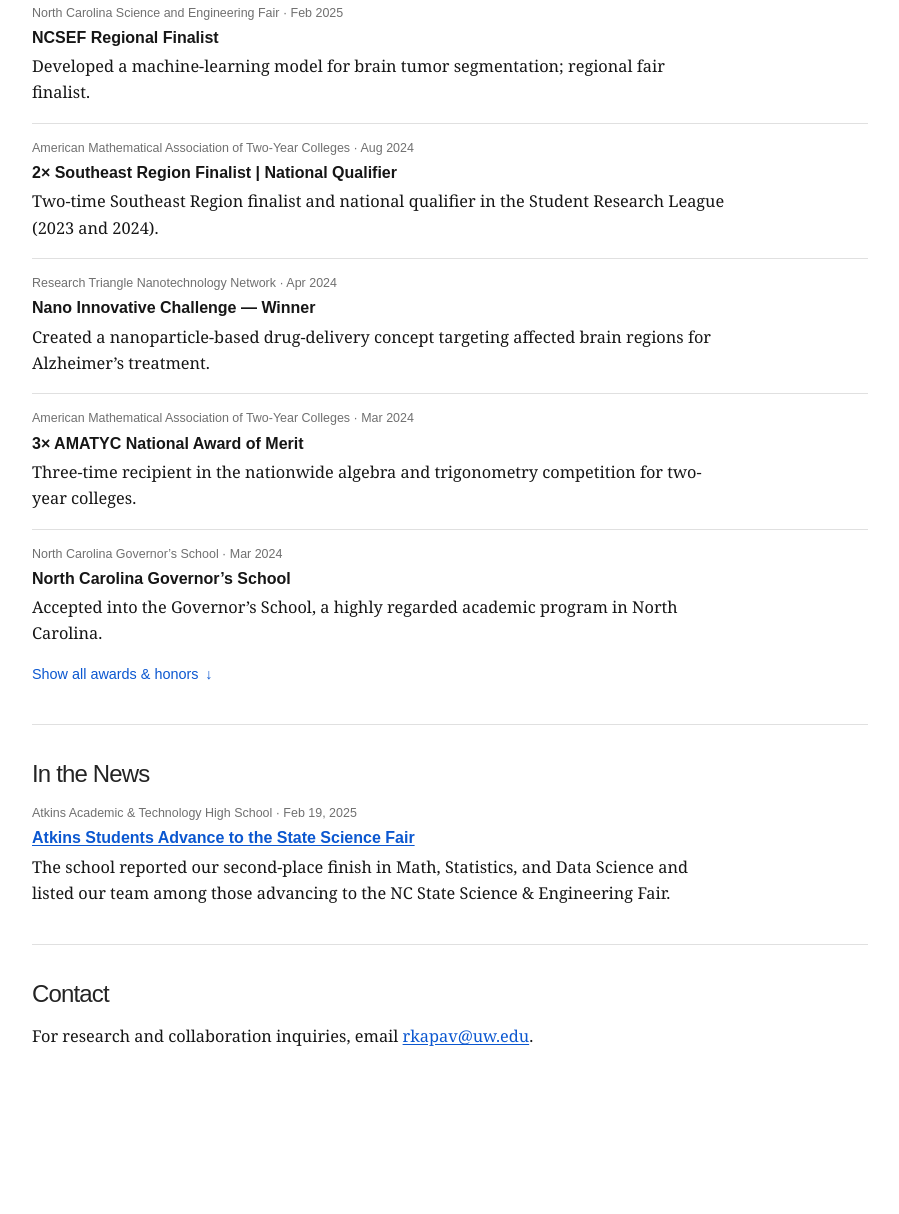
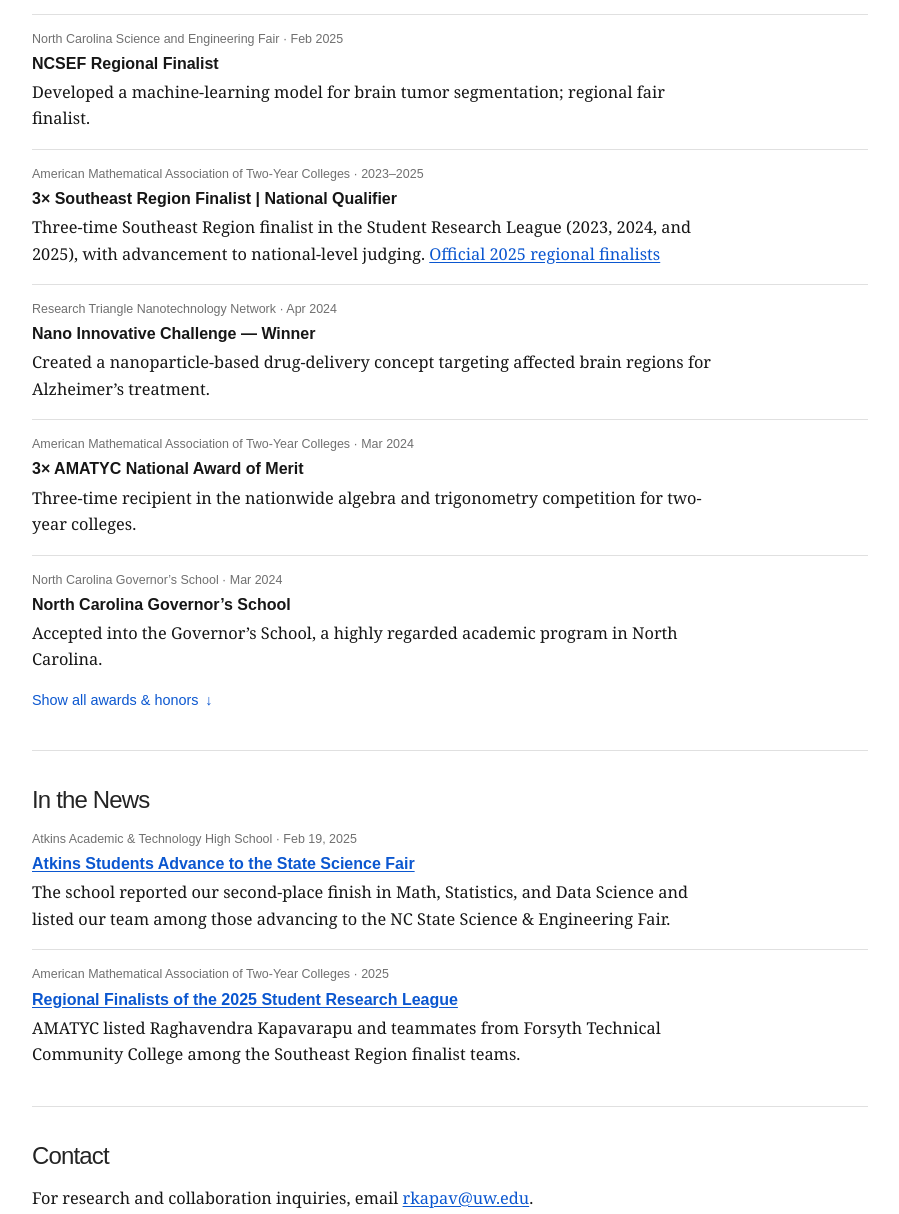
Before and after one commit to satwikkapavarapu/satwikkapavarapu.github.io, a plain HTML site: page index.html in a window 1280 px wide. Shown: the part 2279-3493 px from the top of the page, without its empty margins (190-1089 px from the left). Before the commit the page ends 3401 px from the top, so only its background shows below. Drawn offline with Linux system fonts and the light colour scheme.

Commit message:
Add AMATYC finalist verification

```diff
--- a/index.html
+++ b/index.html
@@ -14,7 +14,7 @@
         "@context": "https://schema.org",
         "@type": "ProfilePage",
         "@id": "https://satwikkapavarapu.github.io/#profile",
-        "dateModified": "2026-11-27T19:18:48-05:00",
+        "dateModified": "2026-11-28T00:48:05Z",
         "mainEntity": {
           "@type": "Person",
           "@id": "https://satwikkapavarapu.github.io/#person",
@@ -206,6 +206,7 @@
               proposal, not an implemented campus food program.
             </p>
             <a href="assets/food-for-thought-winston-salem.docx" target="_blank" rel="noreferrer">Read the team paper (DOCX)</a>
+            <a href="https://amatyc.org/resource/resmgr/amatyc_news/2024winter.pdf" target="_blank" rel="noreferrer">Official AMATYC results</a>
           </article>
         </div>
       </section>
@@ -232,9 +233,9 @@
             <p>Developed a machine-learning model for brain tumor segmentation; regional fair finalist.</p>
           </article>
           <article>
-            <strong>2× Southeast Region Finalist | National Qualifier</strong>
-            <span class="status">American Mathematical Association of Two-Year Colleges · Aug 2024</span>
-            <p>Two-time Southeast Region finalist and national qualifier in the Student Research League (2023 and 2024).</p>
+            <strong>3× Southeast Region Finalist | National Qualifier</strong>
+            <span class="status">American Mathematical Association of Two-Year Colleges · 2023–2025</span>
+            <p>Three-time Southeast Region finalist in the Student Research League (2023, 2024, and 2025), with advancement to national-level judging. <a href="https://www.amatyc.org/files/5D33647E-8500-4D0E-97B6-EDBCC0AB8536--B83EA1E0-3871-44FB-8522-87C17873733F/amatyc-news-fall-2025-for-web.pdf" target="_blank" rel="noreferrer">Official 2025 regional finalists</a></p>
           </article>
           <article>
             <strong>Nano Innovative Challenge — Winner</strong>
@@ -278,6 +279,11 @@
             <span class="status">Atkins Academic &amp; Technology High School · Feb 19, 2025</span>
             <p>The school reported our second-place finish in Math, Statistics, and Data Science and listed our team among those advancing to the NC State Science &amp; Engineering Fair.</p>
           </article>
+          <article>
+            <h3><a href="https://www.amatyc.org/files/5D33647E-8500-4D0E-97B6-EDBCC0AB8536--B83EA1E0-3871-44FB-8522-87C17873733F/amatyc-news-fall-2025-for-web.pdf" target="_blank" rel="noreferrer">Regional Finalists of the 2025 Student Research League</a></h3>
+            <span class="status">American Mathematical Association of Two-Year Colleges · 2025</span>
+            <p>AMATYC listed Raghavendra Kapavarapu and teammates from Forsyth Technical Community College among the Southeast Region finalist teams.</p>
+          </article>
         </div>
       </section>
 
--- a/sitemap.xml
+++ b/sitemap.xml
@@ -2,6 +2,6 @@
 <urlset xmlns="http://www.sitemaps.org/schemas/sitemap/0.9">
   <url>
     <loc>https://satwikkapavarapu.github.io/</loc>
-    <lastmod>2026-11-27</lastmod>
+    <lastmod>2026-11-28T00:48:05Z</lastmod>
   </url>
 </urlset>
```
